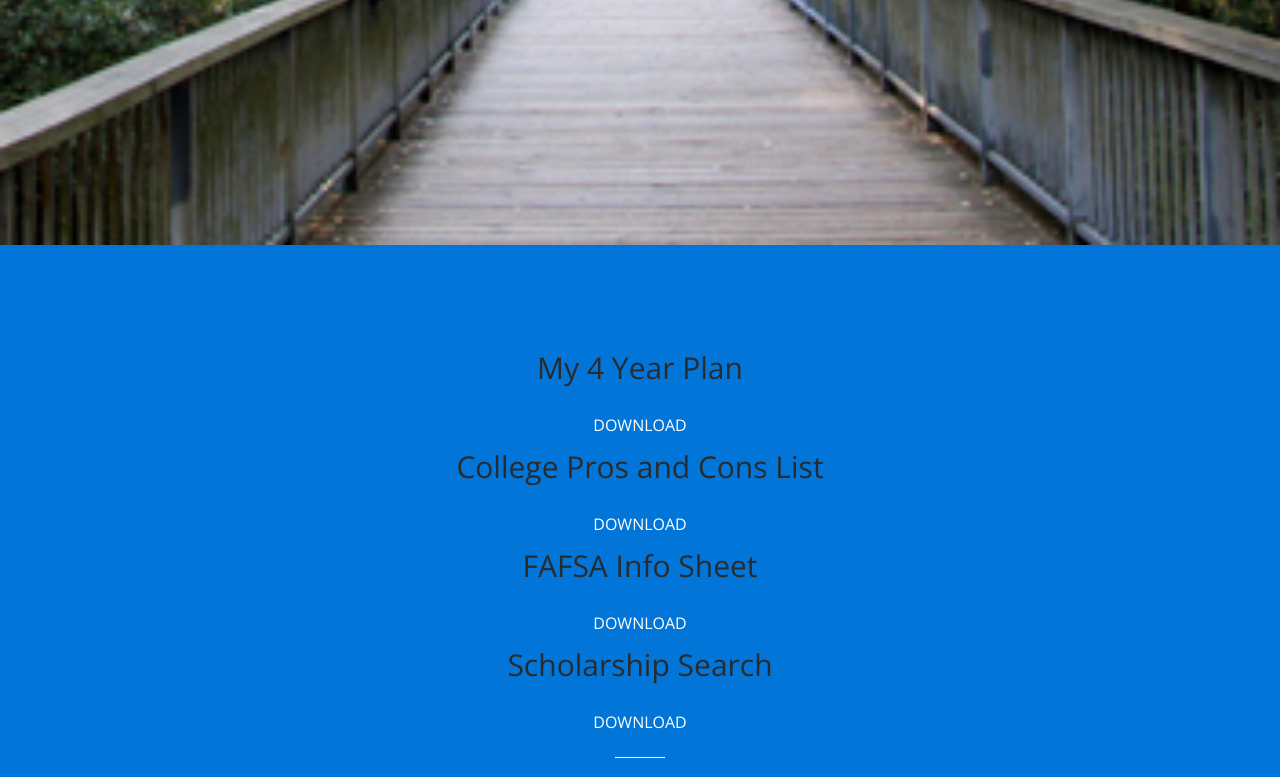
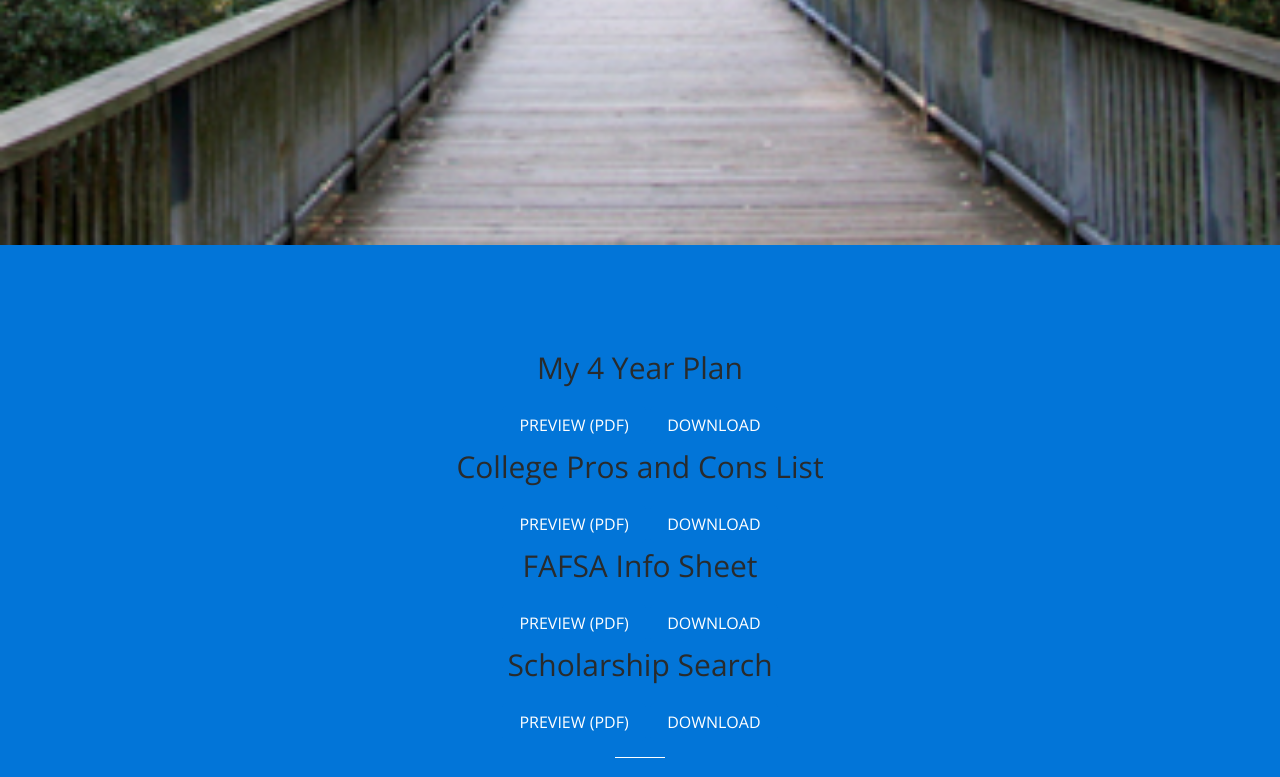
Before and after one commit to indu99/ReadySetCollege, a website with bundled scripts: page templates.html in a window 1280 px wide. Shown: the part 555-1332 px from the top of the page. Built offline with nearby package versions, Linux system fonts and the light colour scheme.

Commit message:
Update templates.html

```diff
--- a/templates.html
+++ b/templates.html
@@ -87,7 +87,7 @@
                   journey to achieving a college education. When it comes to choosing a college,
                   it can be pretty tough. Utilize these tools and be ahead of your peers when
                   it comes to organizing all of your information that is needed to achieve your
-                    lifetime goals! </p>
+                  lifetime goals!
             </div>
         </div>
     </header>
@@ -98,15 +98,23 @@
                 <div class="col-lg-8 offset-lg-2 text-center">
 
                   <p style="font-size: 30px">My 4 Year Plan</p>
+                  <a class="btn btn-primary btn-xl" href="documents/hsplan.pdf">Preview (pdf)</a>
+
                   <a class="btn btn-primary btn-xl" href="documents/hsplan.docx">Download</a>
                   <br>
                   <p style="font-size: 30px">College Pros and Cons List</p>
+                  <a class="btn btn-primary btn-xl" href="documents/collegelist.pdf">Preview (pdf)</a>
+
                   <a class="btn btn-primary btn-xl" href="documents/collegelist.docx">Download</a>
                   <br>
                   <p style="font-size: 30px">FAFSA Info Sheet</p>
+                  <a class="btn btn-primary btn-xl" href="documents/fafsa.pdf">Preview (pdf)</a>
+
                   <a class="btn btn-primary btn-xl" href="documents/fafsa.docx">Download</a>
                   <br>
                   <p style="font-size: 30px">Scholarship Search</p>
+                  <a class="btn btn-primary btn-xl" href="documents/scholarshipsearch.pdf">Preview (pdf)</a>
+
                   <a class="btn btn-primary btn-xl" href="documents/scholarshipsearch.docx">Download</a>
 
 
```
